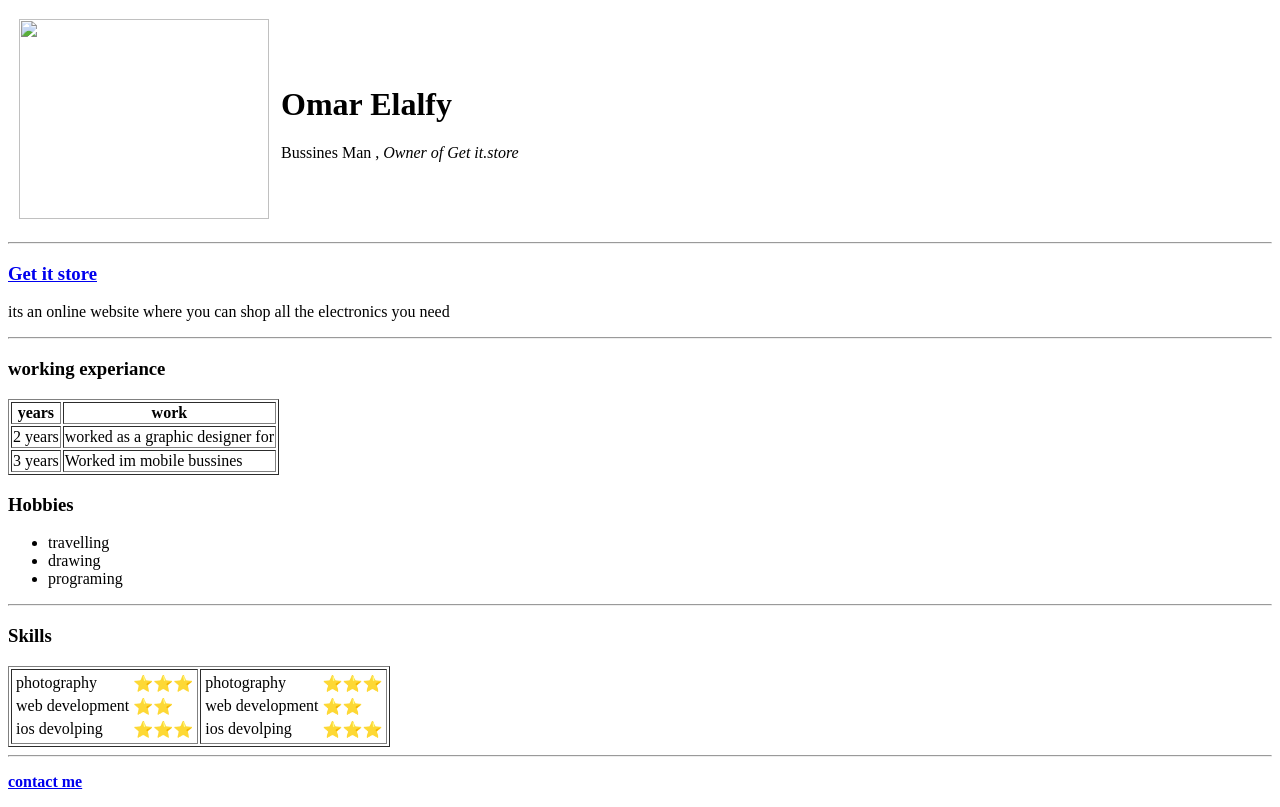
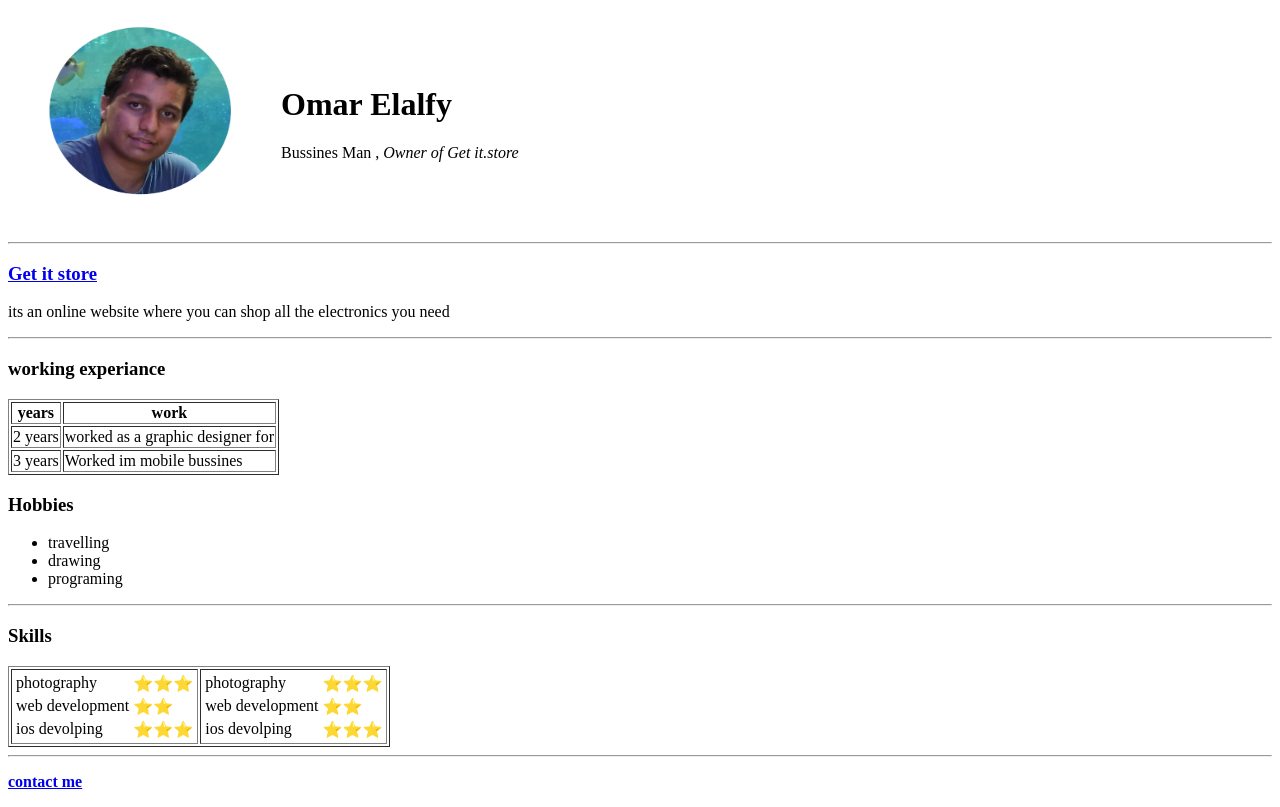
Before and after one commit to omar552005/cvv, a plain HTML site: page index.html in a window 1280 px wide. Drawn offline with Linux system fonts and the light colour scheme.

Commit message:
Update index.html

```diff
--- a/index.html
+++ b/index.html
@@ -8,7 +8,7 @@
 
 <body>
   <table cellspacing="10">
-    <td><img width="250px" , height="200px" src="images/omar.png" alt=""></td>
+    <td><img width="250px" , height="200px" src="omar.png" alt=""></td>
     <td>
       <h1>Omar Elalfy</h1>
       <p>
```
